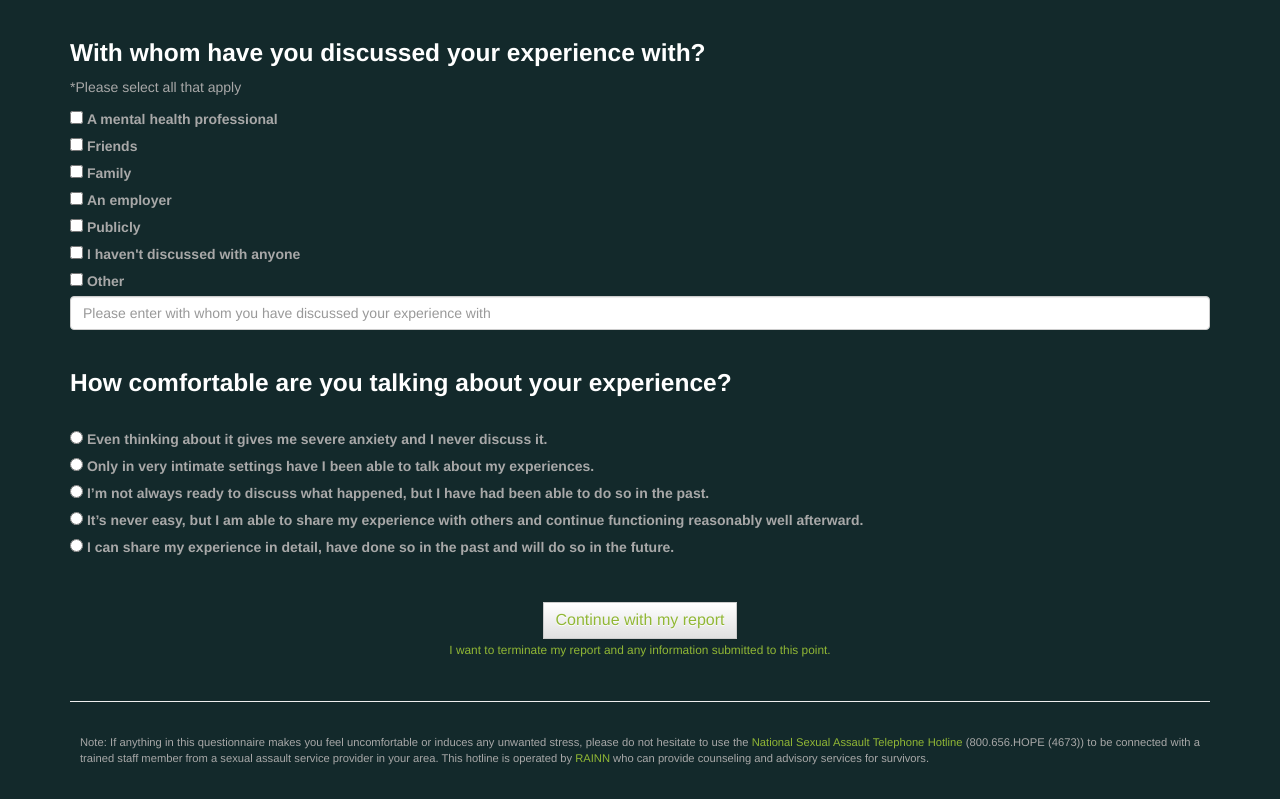
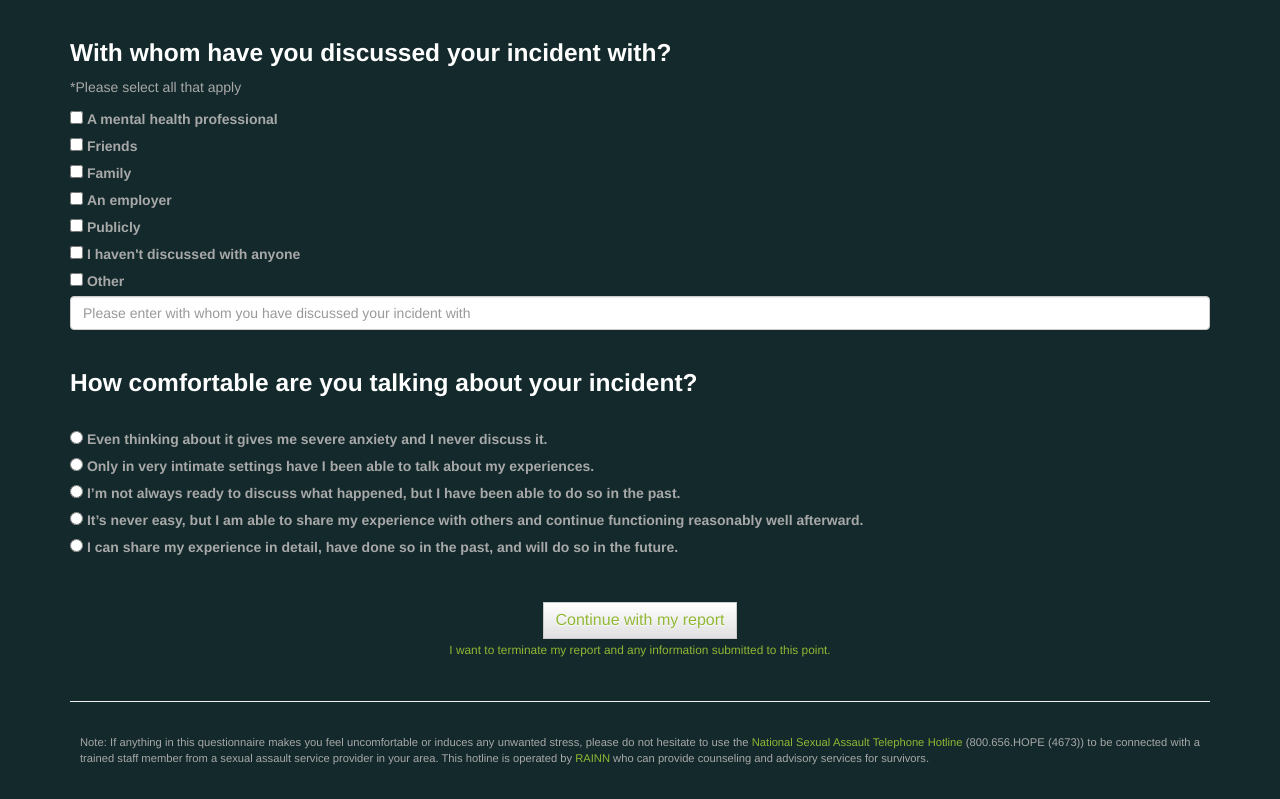
Before and after one commit to thesilentchoir/silentchoir-archived, a Django app: page /q1-withWhom/ in a window 1280 px wide. Shown: the part 51-850 px from the top of the page. Run offline with Django 3.2, Linux system fonts and the light colour scheme; some libraries are stand-ins or nearby versions.

Commit message:
AS: text changes per Rob feedback

```diff
--- a/silentchoir/templates/legal.html
+++ b/silentchoir/templates/legal.html
@@ -52,11 +52,11 @@
             <form class="bodyText">
 
             <div>
-              <p>Nothing is easy about reporting harassment and abuse and our utmost priority is your security. It is our obligation to create a legal framework that protects you from undermining a potential legal case but also from being sued for speaking out.</p>
+              <p>It is our obligation to create a legal framework that protects you from undermining a potential legal case but also from being sued for speaking out.</p>
 
               <p>For this reason, at this time, we are only taking reports from those who are ready to consider potential legal action against their offenders. If you feel that you would never be comfortable revealing your identity to a legal advocate or therapist (even if you knew that you are not alone with your experience), we strongly discourage you from continuing with a report.</p>
 
-              <p>However, if knowing you are not alone, you would be wiling to discuss your options with a legal advocate, then let’s proceed.</p>
+              <p>However, if knowing you are not alone, you would be willing to discuss your options with a legal advocate, then let’s proceed.</p>
 
             </div>
 
--- a/silentchoir/templates/q1-withWhom.html
+++ b/silentchoir/templates/q1-withWhom.html
@@ -48,7 +48,7 @@
 
         <div class="container">
             <!--AS: Would like to figure out a way to style these questions better-->
-            <h3 class="headerQuestion">With whom have you discussed your experience with?</h3>
+            <h3 class="headerQuestion">With whom have you discussed your incident with?</h3>
             <p class="formText">*Please select all that apply</p>
 
             <form class="formText">
@@ -93,13 +93,13 @@
                 <label class="form-check-label" for="Other">
                 Other
                 </label>
-                <input type="text" name="Other" class="form-control form-control-sm" placeholder="Please enter with whom you have discussed your experience with">
+                <input type="text" name="Other" class="form-control form-control-sm" placeholder="Please enter with whom you have discussed your incident with">
             </div>
 
             <br>
 
             <div>
-              <h3 class="headerQuestion">How comfortable are you talking about your experience?</h3>
+              <h3 class="headerQuestion">How comfortable are you talking about your incident?</h3>
 
               <br>
 
@@ -118,7 +118,7 @@
               <div class="form-check">
                   <input class="form-check-input" type="radio" name="comfortLevel" id="comfortLevel3" value="I’m not always ready to discuss what happened, but I have had been able to do so in the past.">
                   <label class="form-check-label" for="comfortLevel3">
-                 I’m not always ready to discuss what happened, but I have had been able to do so in the past.
+                 I’m not always ready to discuss what happened, but I have been able to do so in the past.
                   </label>
               </div>
               <div class="form-check">
@@ -130,7 +130,7 @@
               <div class="form-check">
                       <input class="form-check-input" type="radio" name="comfortLevel" id="comfortLevel5" value="I can share my experience in detail, have done so in the past and will do so in the future.">
                       <label class="form-check-label" for="comfortLevel5">
-                     I can share my experience in detail, have done so in the past and will do so in the future.
+                     I can share my experience in detail, have done so in the past, and will do so in the future.
                       </label>
               </div>
             </div>
--- a/silentchoir/templates/q3-whenAndWhere.html
+++ b/silentchoir/templates/q3-whenAndWhere.html
@@ -52,7 +52,7 @@
 
         <div class="container">
             <!--AS: Would like to figure out a way to style these questions better-->
-            <h3 class="headerQuestion"> When and where did the incident you are reporting take place?</h3>
+            <h3 class="headerQuestion">When and where did the incident you are reporting take place?</h3>
             <p class="formText">*Please be as accurate as you can.</p>
 
             <form class="formText">
--- a/silentchoir/templates/q6-describe.html
+++ b/silentchoir/templates/q6-describe.html
@@ -48,7 +48,7 @@
 
         <div class="container">
             <!--AS: Would like to figure out a way to style these questions better-->
-            <h3 class="headerQuestion">In your own words, please give a detailed account of your experience.</h3>
+            <h3 class="headerQuestion">In your own words, please give a detailed account of your incident.</h3>
             <p class="formText"><i>(optional)</i> The more detail you can provide, the better.</p>
 
             <br>
--- a/silentchoir/templates/security.html
+++ b/silentchoir/templates/security.html
@@ -53,7 +53,7 @@
 
             <div>
 
-              <p>Security is our highest priority. Absolutely everything submitted to this site will be scrubbed of any identifiers, encrypted (detail) and stored in a way that we, nor anybody else, cannot trace it back to you.</p>
+              <p>Security is our highest priority. Absolutely everything submitted to this site will be scrubbed of any identifiers, encrypted and stored in a way that neither we, nor anybody else, can trace it back to you.</p>
 
               <p>However, for this very reason, if you lose access to the email address with which you verified yourself while submitting your report, we will have no way to retrieve it or associate it with you. Please be sure to provide an email address that we can contact you at if the need should arise.</p>
 
```
Also changed, not shown: silentchoir/templates/index.html (+9 -14 lines), silentchoir/templates/trigger.html (+5 -5 lines), 2 other files.
